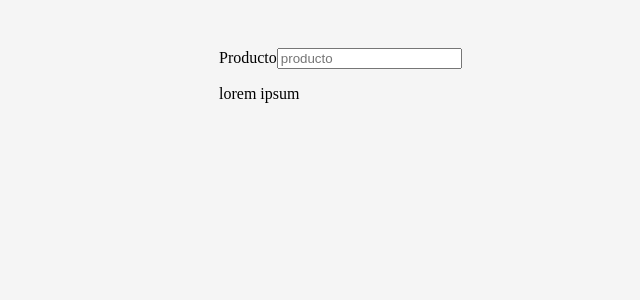
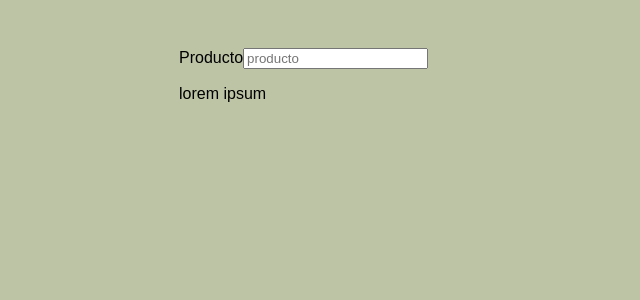
Before and after one commit to cris0416/Proyecto-MisionTIC2022, a React (Create React App) app in the folder Sprint3/formulario react/formulario/: page / in a window 1280 px wide. Shown: the top 300 px of the page, without its empty margins (61-701 px from the left). Built offline with nearby package versions, Linux system fonts and the light colour scheme.

Commit message:
Se agrega google fonts

```diff
--- a/Sprint3/formulario react/formulario/package.json
+++ b/Sprint3/formulario react/formulario/package.json
@@ -9,6 +9,7 @@
     "react": "^17.0.2",
     "react-dom": "^17.0.2",
     "react-scripts": "4.0.3",
+    "styled-components": "^5.3.1",
     "web-vitals": "^1.1.2"
   },
   "scripts": {
--- a/Sprint3/formulario react/formulario/src/estilos.css
+++ b/Sprint3/formulario react/formulario/src/estilos.css
@@ -1,9 +1,13 @@
+@import url ('https://fonts.googleapis.com/css2? family = Source + Sans + Pro & display = swap')//google fonts
+
+
 * {
     box-sizing: border-box;
 }
 
 body {
-    background: whitesmoke;
+    background: #bdc4a5;
+    font-family: 'Source Sans Pro', sans-serif;
 }
 main {
     max-width: 800px;
```
Also changed, not shown: 1 other file (tests, documents, lock files or other folders).
